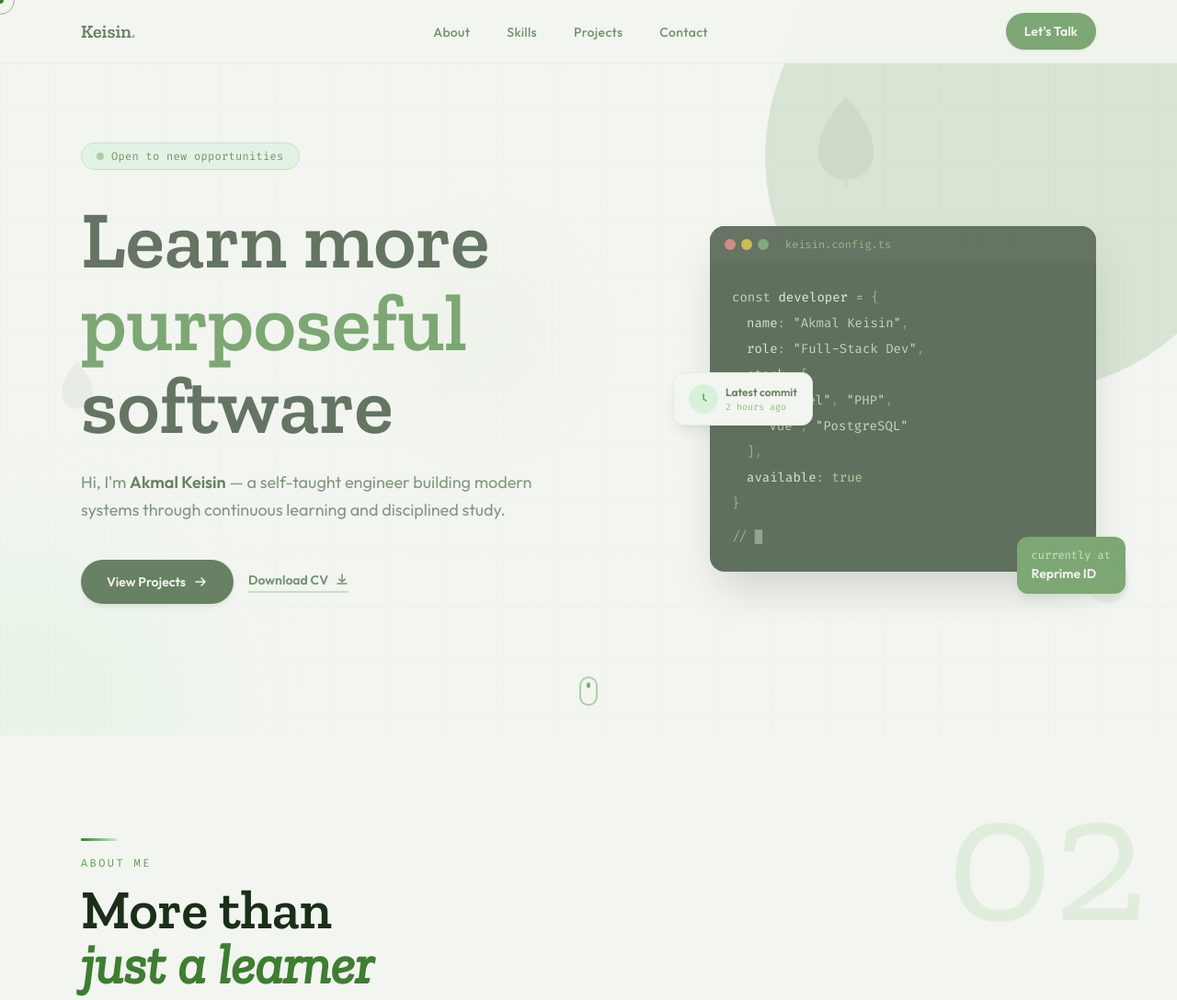
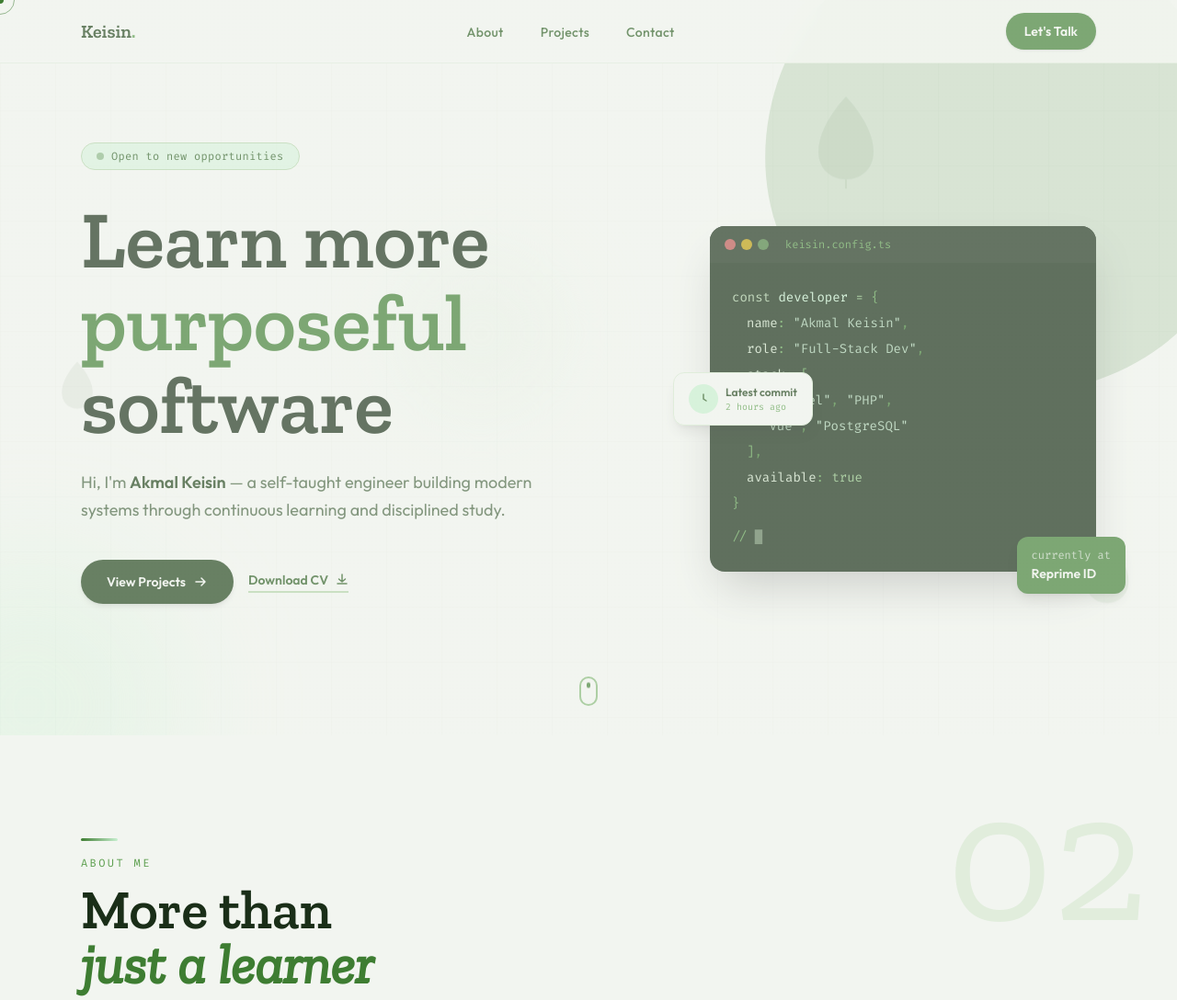
Before and after one commit to Akmal-Keisin/Portfolio, an Astro site: page / in a window 1280 px wide. Shown: the top 1088 px of the page at 92% size. Built offline with nearby package versions, Linux system fonts and the light colour scheme; Astro itself is replaced by a stand-in of ours.

Commit message:
UPDATE - remove skills from navbar

```diff
--- a/src/components/Navbar.astro
+++ b/src/components/Navbar.astro
@@ -18,7 +18,6 @@
       {
         [
           ["About", "#about"],
-          ["Skills", "#skills"],
           ["Projects", "#projects"],
           ["Contact", "#contact"],
         ].map(([l, h]) => (
```
